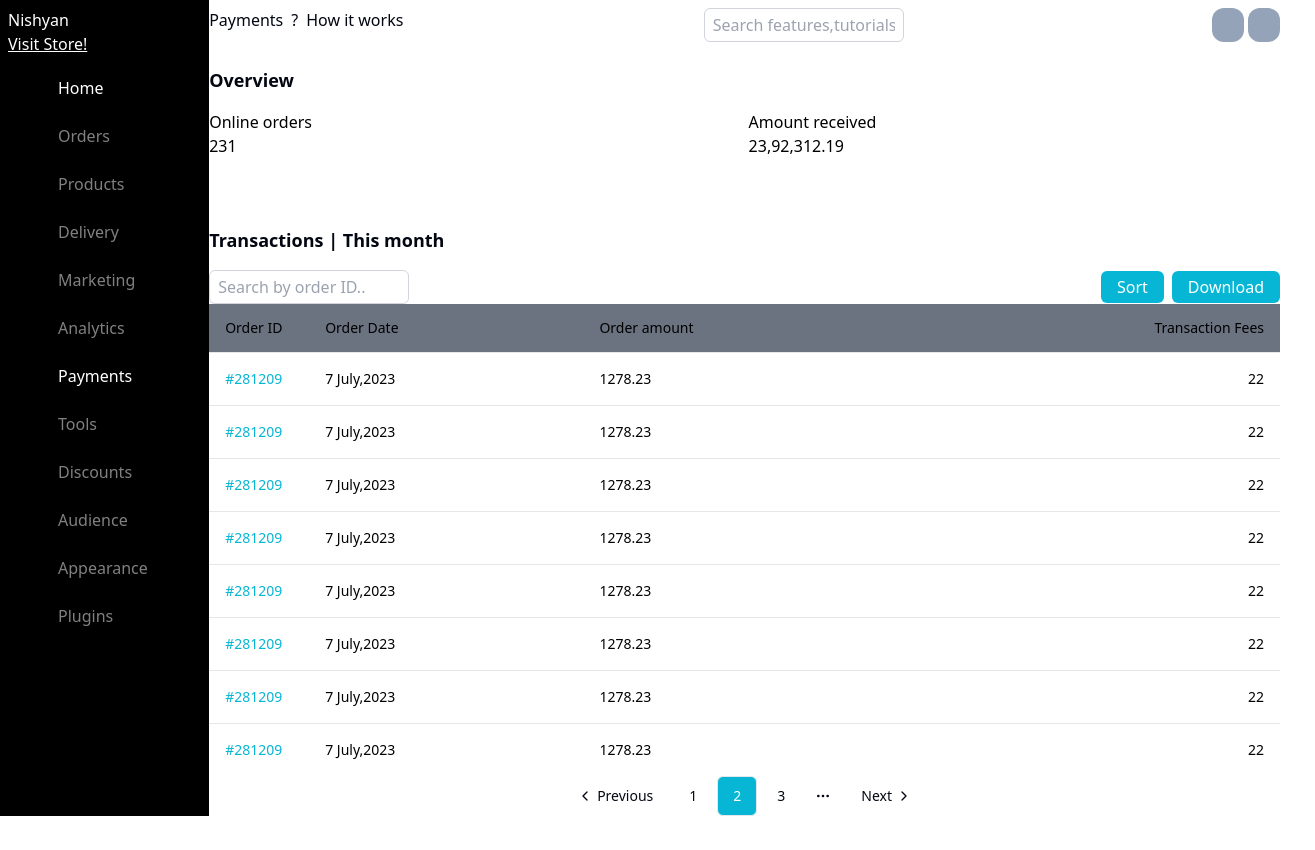
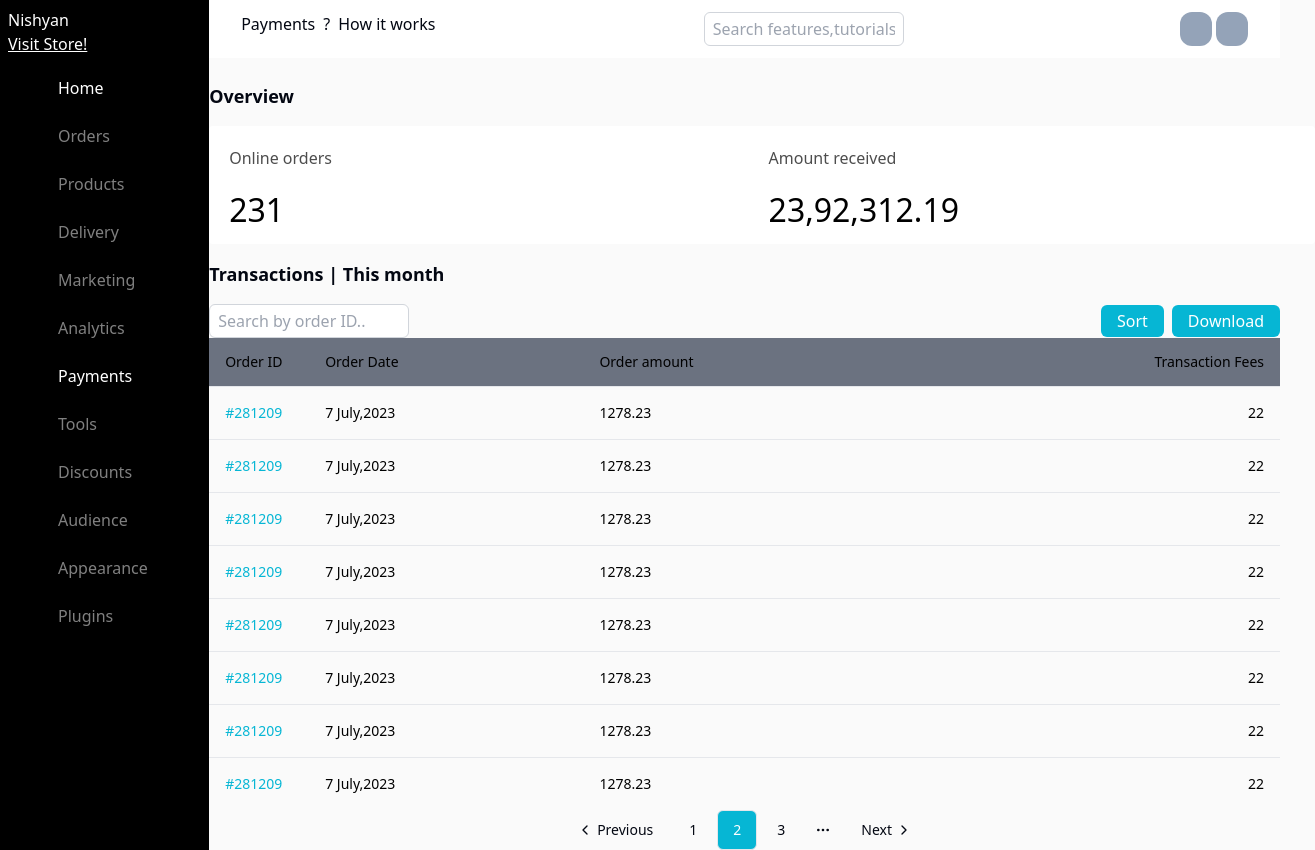
Before and after one commit to sahas-01/Dashboard-payouts, a Next.js app: page / in a window 1280 px wide. Shown: the whole page, 1315 px wide, since content can reach past the window. Before the commit the page ends 816 px from the top, so only its background shows below. Built offline with nearby package versions, Linux system fonts and the light colour scheme.

Commit message:
fix: homecard +  top navbar styles

```diff
--- a/components/HomeCard.jsx
+++ b/components/HomeCard.jsx
@@ -2,9 +2,9 @@ import React from 'react'
 
 const HomeCard = ({heading,text}) => {
     return (
-        <div className='bg-white text-black w-3/4 h-[100px] rounded-sm'>
-            <h3>{heading}</h3>
-            <p>{text}</p>
+        <div className='bg-white text-black w-[566px] h-[118px] rounded-sm flex flex-col gap-4 p-[20px]'>
+            <p className='text-[#4D4D4D] font-normal'>{heading}</p>
+            <h1 className='font-medium text-[32px]'>{text}</h1>
         </div>
     )
 }
--- a/components/TopNav.js
+++ b/components/TopNav.js
@@ -2,7 +2,7 @@ import React from 'react'
 
 const TopNav = () => {
     return (
-        <div className='flex bg-white justify-between my-2'>
+        <div className='flex bg-white justify-between mb-2 py-[12px] px-[32px]'>
             <div className='flex gap-2'>
                 <h1>Payments</h1>
                 <p>?</p>
--- a/styles/globals.css
+++ b/styles/globals.css
@@ -2,9 +2,13 @@
 @tailwind components;
 @tailwind utilities;
 
+
+body{
+  background: #fafafa;
+}
 @layer base {
   :root {
-    --background: 0 0% 100%;
+    --background: #F2F2F2;
     --foreground: 224 71.4% 4.1%;
 
     --card: 0 0% 100%;
```
